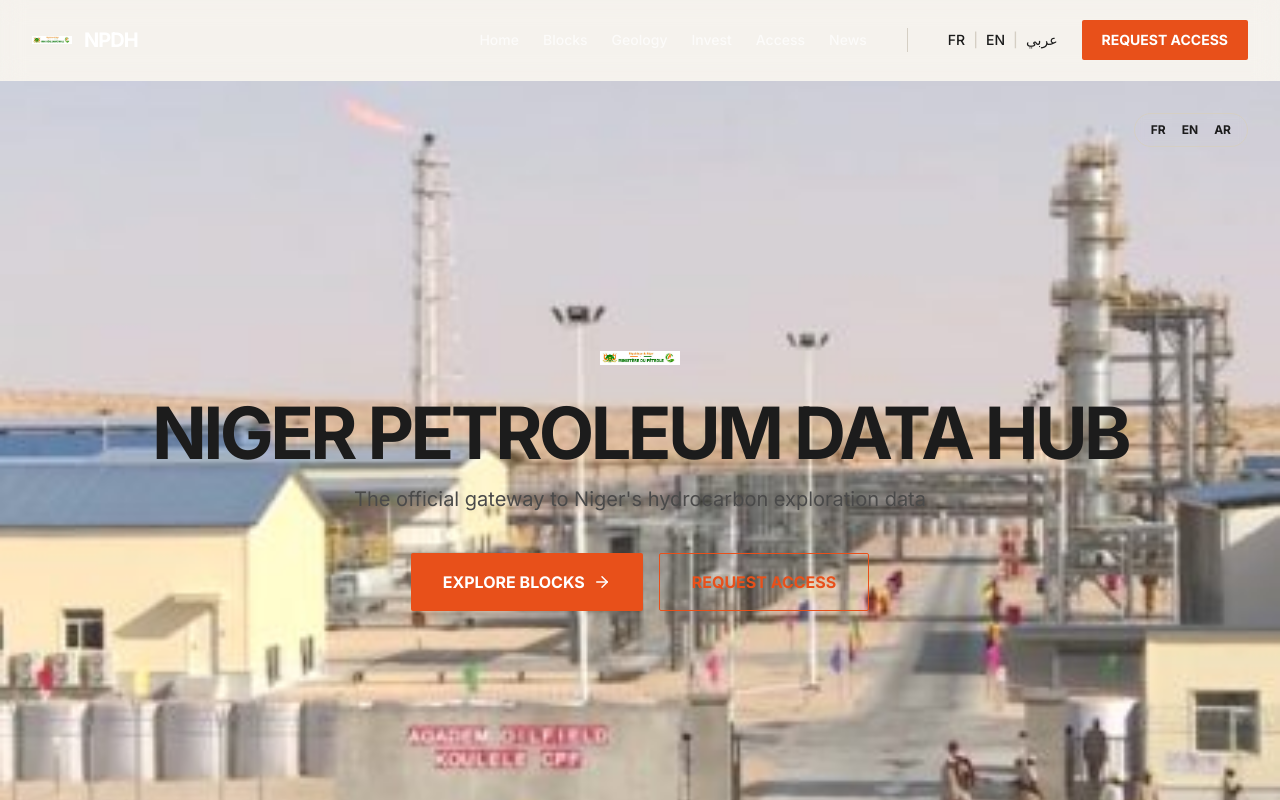
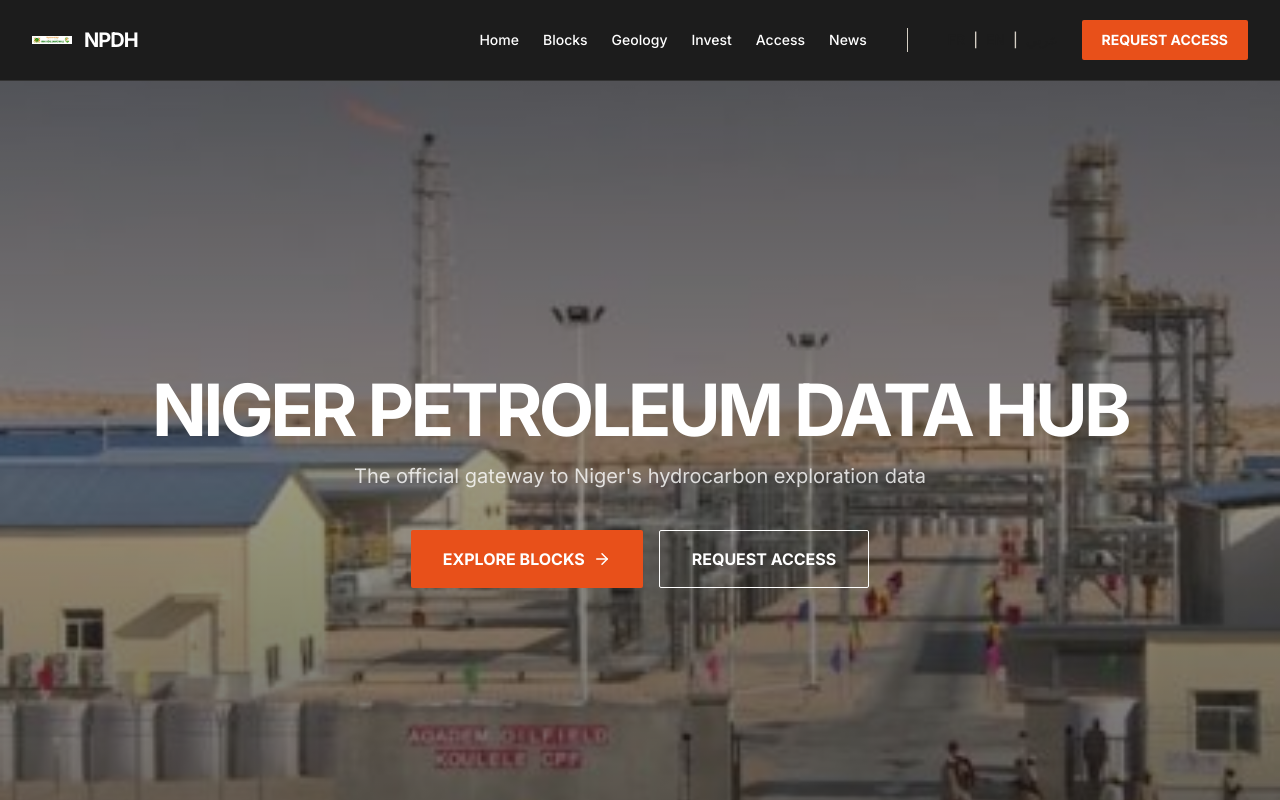
Before and after one commit to Chamavo/Niger-PetroHub, a Next.js app: page / in a window 1280 px wide. Shown: the top 800 px of the page. Built offline with nearby package versions, Linux system fonts and the light colour scheme.

Commit message:
Visual Harmony

```diff
--- a/src/app/page.tsx
+++ b/src/app/page.tsx
@@ -20,41 +20,28 @@
             fill
             className="object-cover"
           />
-          <div className="absolute inset-0 bg-background-primary/40 z-10" />
+          <div className="absolute inset-0 bg-gradient-to-b from-black/60 via-black/40 to-black/60 z-10" />
         </div>
 
         <div className="relative z-20 container mx-auto px-4 text-center flex flex-col items-center">
-           <PlaceholderImage
-            src="/logo-ministere-petrole-niger.png"
-            alt="Ministère du Pétrole"
-            width={80}
-            height={80}
-            className="mb-8 object-contain"
-          />
-          <h1 className="text-4xl md:text-6xl lg:text-7xl font-bold tracking-tighter text-text-primary mb-4 uppercase">
+
+          <h1 className="text-4xl md:text-6xl lg:text-7xl font-bold tracking-tighter text-white mb-4 uppercase">
             {t.hero.title}
           </h1>
-          <p className="text-lg md:text-xl text-text-secondary max-w-2xl mb-10">
+          <p className="text-lg md:text-xl text-white/80 max-w-2xl mb-10">
             {t.hero.subtitle}
           </p>
           <div className="flex flex-col sm:flex-row gap-4">
             <button className="bg-accent-orange hover:bg-accent-orange/90 text-white px-8 py-4 rounded-sm font-bold uppercase transition-all flex items-center gap-2">
               {t.hero.explore} <ArrowRight size={18} />
             </button>
-            <button className="border border-accent-orange text-accent-orange hover:bg-accent-orange hover:text-white px-8 py-4 rounded-sm font-bold uppercase transition-all">
+            <button className="border border-white text-white hover:bg-white hover:text-accent-orange px-8 py-4 rounded-sm font-bold uppercase transition-all">
               {t.hero.request}
             </button>
           </div>
         </div>
 
-        {/* Language Switcher Overlay (Top Right Sticky) */}
-        <div className="absolute top-8 right-8 z-50 bg-background-card/80 backdrop-blur-sm border border-border px-4 py-2 rounded-full hidden lg:block">
-           <div className="flex gap-4 text-xs font-bold uppercase">
-             <button className="hover:text-accent-orange transition-colors">FR</button>
-             <button className="hover:text-accent-orange transition-colors">EN</button>
-             <button className="hover:text-accent-orange transition-colors">AR</button>
-           </div>
-        </div>
+
       </section>
 
       {/* Stats Bar */}
--- a/src/components/Navbar.tsx
+++ b/src/components/Navbar.tsx
@@ -21,7 +21,7 @@
   ];
 
   return (
-    <nav className="sticky top-0 z-50 w-full bg-nav/95 backdrop-blur-md border-b border-white/10">
+    <nav className="sticky top-0 z-50 w-full bg-[#1C1C1C] backdrop-blur-md border-b border-white/10">
       <div className="max-w-7xl mx-auto px-4 sm:px-6 lg:px-8">
         <div className="flex justify-between items-center h-20">
           {/* Logo */}
@@ -45,7 +45,7 @@
                 <Link
                   key={link.href}
                   href={link.href}
-                  className="text-sm font-medium text-white/70 hover:text-accent-orange transition-colors"
+                  className="text-sm font-medium text-white hover:text-accent-orange transition-colors"
                 >
                   {link.name}
                 </Link>
```
